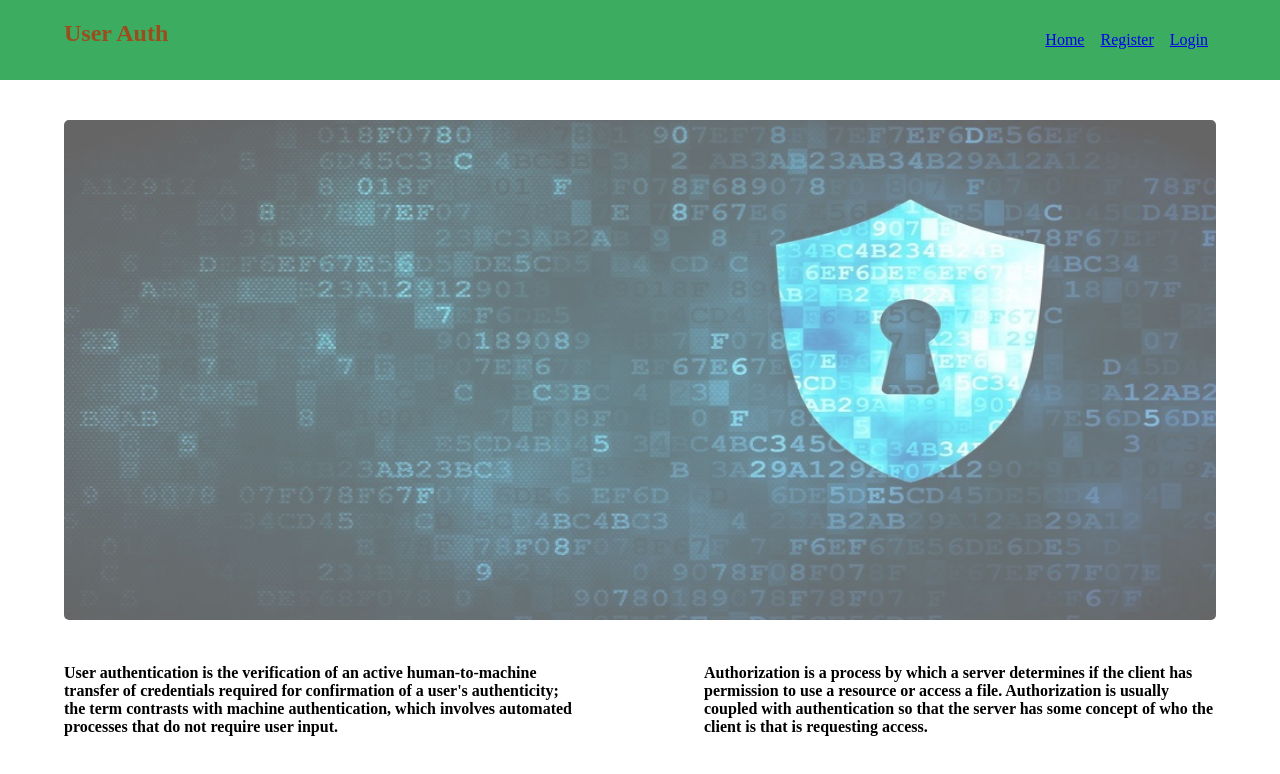
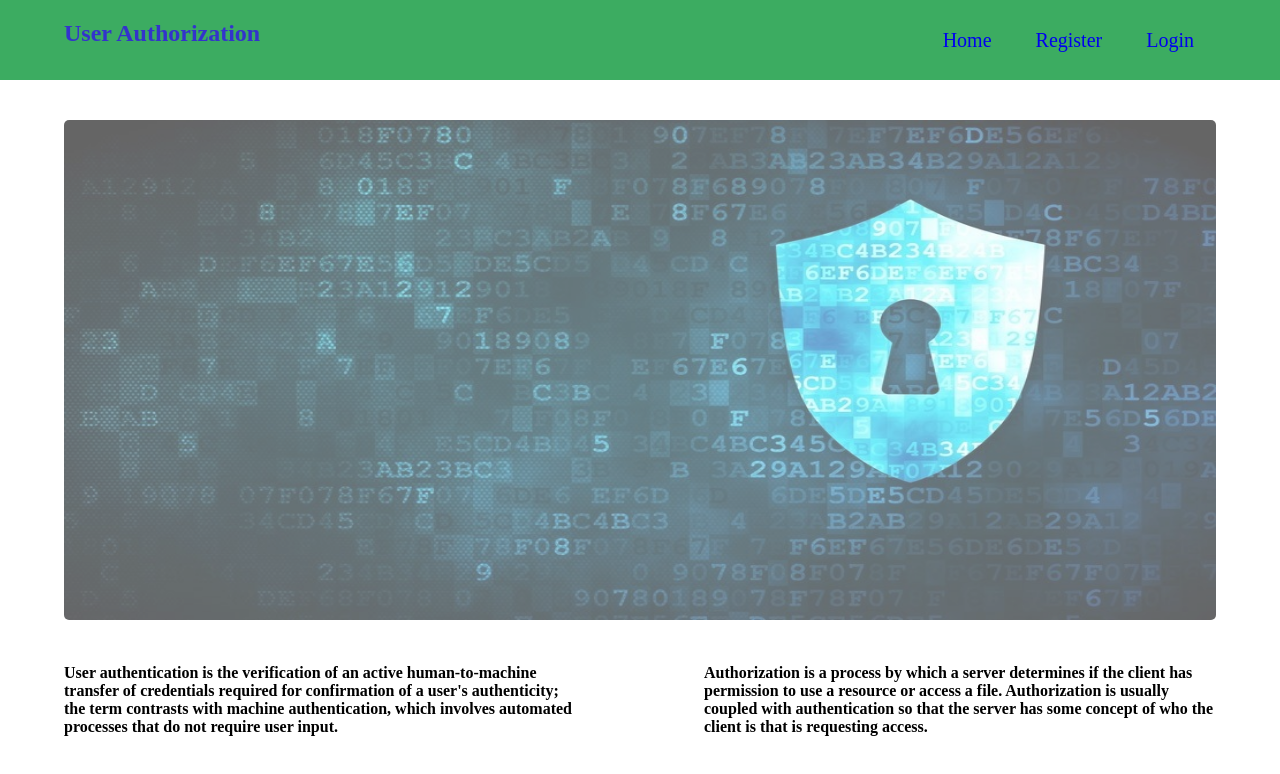
Before and after one commit to kumarvivek1/UserAuthentication, a React (Create React App) app: page / in a window 1280 px wide. Shown: the top 774 px of the page. Built offline with nearby package versions, Linux system fonts and the light colour scheme.

Commit message:
some styles

```diff
--- a/src/components/Nav.js
+++ b/src/components/Nav.js
@@ -6,19 +6,19 @@ const Nav = (props) => {
     const{isLoggedIn,handleLogout}=props
     return (
         <div>
-            <h2>User Auth</h2>
+            <h2>User Authorization</h2>
             <div className="nav">
                 {isLoggedIn ? (
                         <ul>
-                            <li><Link to="/">Home</Link></li>
-                            <li><Link to="/account">Account</Link></li>
-                            <li><Link to="/" onClick={handleLogout}>Logout</Link></li>
+                            <Link to="/"><li>Home</li></Link>
+                            <Link to="/account"><li>Account</li></Link>
+                            <Link to="/" onClick={handleLogout}><li>Logout</li></Link>
                         </ul>
                     ): (
                     <ul>
-                        <li><Link to="/">Home</Link></li>
-                        <li><Link to="/register">Register</Link></li>
-                        <li><Link to="/login">Login</Link></li>
+                        <Link to="/"><li>Home</li></Link>
+                        <Link to="/register"><li>Register</li></Link>
+                        <Link to="/login"><li>Login</li></Link>
                     </ul>
                 )
             }
--- a/src/style/nav.css
+++ b/src/style/nav.css
@@ -4,12 +4,15 @@ ul{
   padding: 0;
   position: absolute;
   right:5%;
+  text-decoration: none;
+  font-size: 20px;
 }
 li {
   display: inline;
   float: left;
-  padding:8px;
+  padding:12px;
   text-align: center;
+  margin:10px;
 }
 .nav{
 display: flex;
@@ -22,5 +25,5 @@ align-items: center;
 h2{
 position: absolute;
 left:5%;
-color: rgba(185, 49, 8, 0.774);
+color: rgba(49, 15, 236, 0.774);
 }
```
Also changed, not shown: 1 other file (tests, documents, lock files or other folders).
